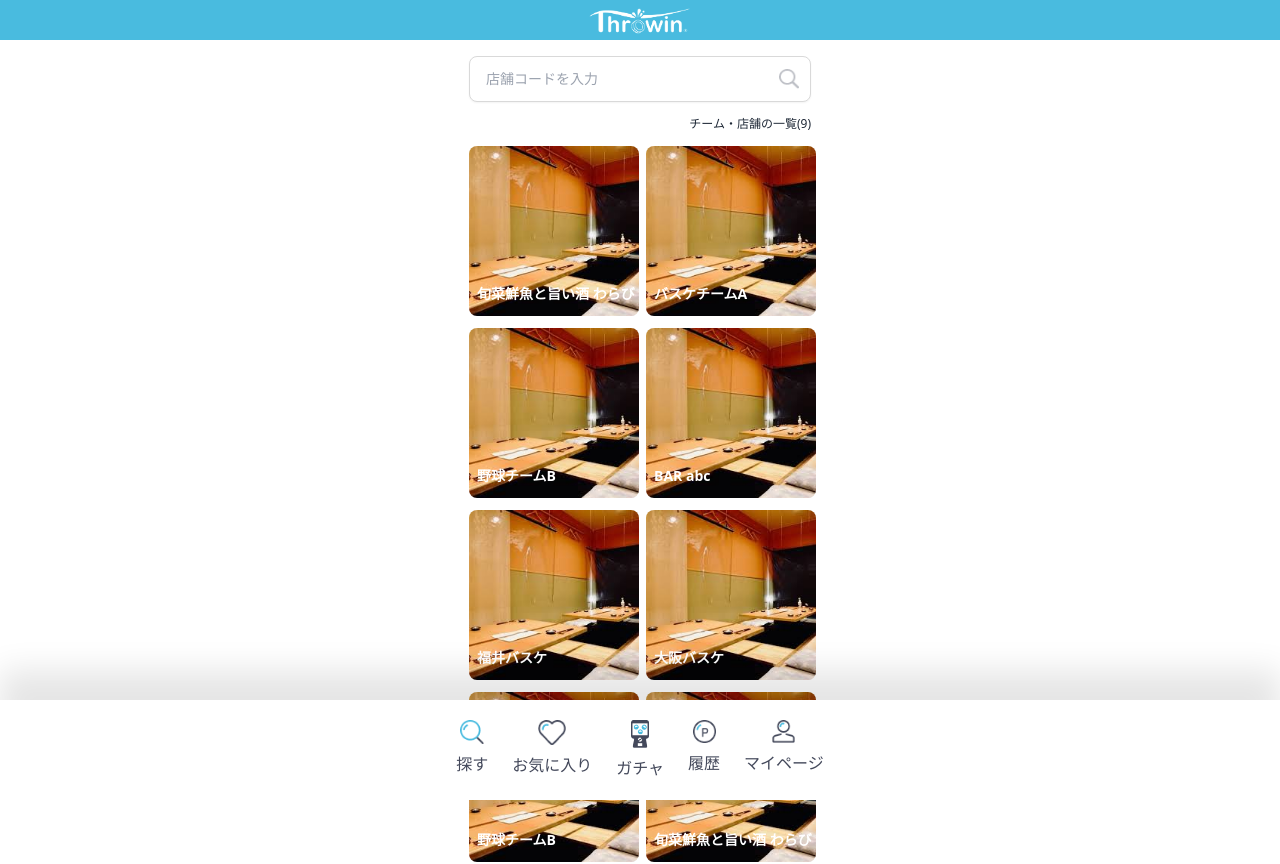
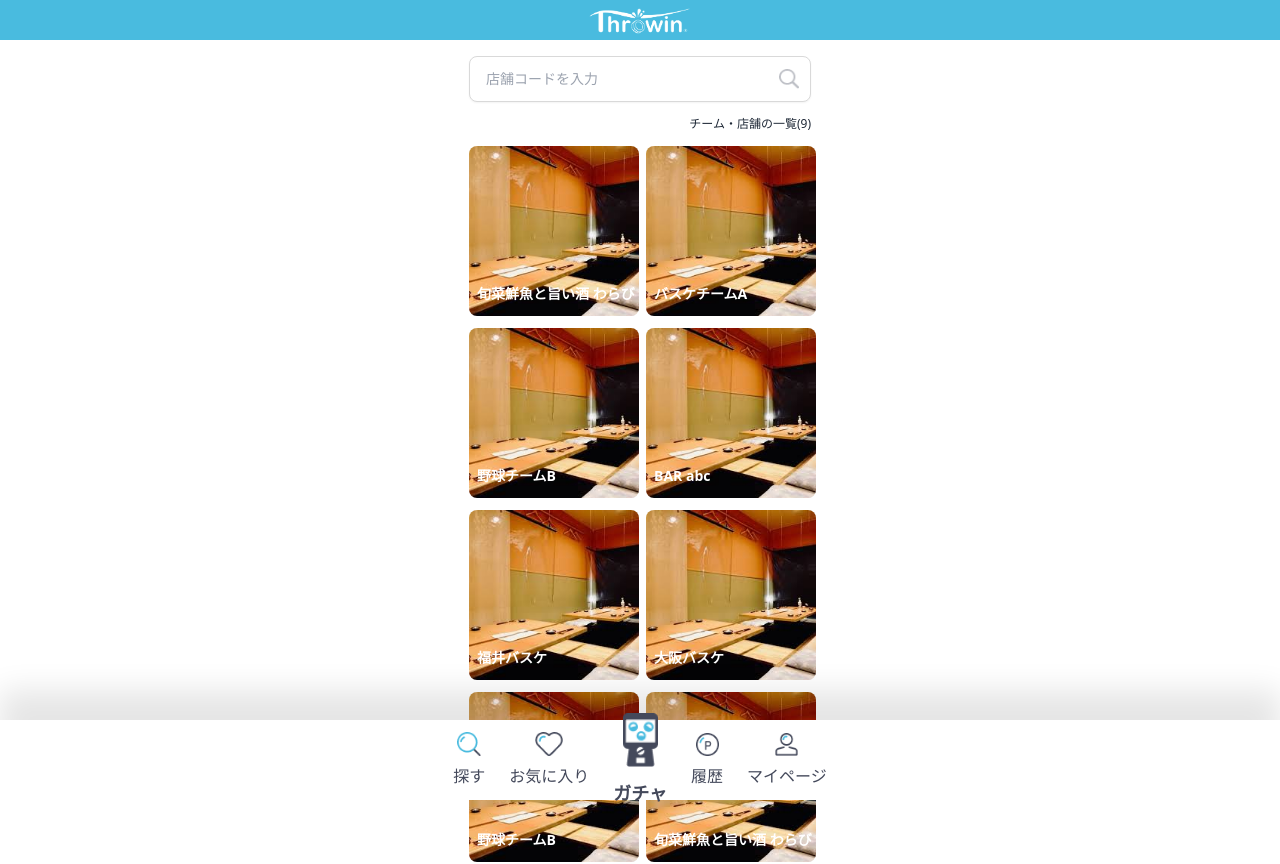
Before and after one commit to mdalamin-jbc/throwin, a React (Vite) app: page /stuff_list in a window 1280 px wide. Shown: the top 864 px of the page. Built offline with nearby package versions, Linux system fonts and the light colour scheme.

Commit message:
gacha button update

```diff
--- a/src/Shared/NavMenu/NavMenu.jsx
+++ b/src/Shared/NavMenu/NavMenu.jsx
@@ -3,7 +3,7 @@ import search from "../../assets/icons/search.png";
 import favorite from "../../assets/icons/favorite.png";
 import gacha from "../../assets/icons/Gacha.png";
 import notice from "../../assets/icons/notice.png";
-import history from "../../assets/icons//history.png";
+import history from "../../assets/icons/history.png";
 import user from "../../assets/icons/user.png";
 
 const NavMenu = () => {
@@ -71,15 +71,19 @@ const NavMenu = () => {
           })}
         >
           {({ isActive }) => (
-            <div className="flex flex-col items-center gap-2  relative">
+            <div
+              className={`flex flex-col items-center gap-3 relative ${
+                isActive ? "scale-110" : "scale-100"
+              } transition-transform`}
+            >
               <img
                 className={`transition-all ${
-                  isActive ? "w-[24px]" : "w-[18px]"
+                  isActive ? "w-[46px]" : "w-[35px]"
                 }`}
                 src={gacha}
                 alt=""
               />
-              <p>ガチャ</p>
+              <p className="text-lg font-bold">ガチャ</p>
             </div>
           )}
         </NavLink>
@@ -139,14 +143,14 @@ const NavMenu = () => {
 
   return (
     <footer
-      className="z-40 bg-white text-[#44495B] fixed bottom-0  w-full lg:w-full"
+      className="z-40 bg-white text-[#44495B] fixed bottom-0 w-full lg:w-full h-[80px]"
       style={{
         boxShadow:
           "0 -30px 30px 0 rgba(0, 0, 0, 0.1), 0 1px 2px -1px rgba(0, 0, 0, -0.1)",
       }}
     >
-      <div className="flex justify-center items-center py-5 ">
-        <ul className="flex gap-6">{links}</ul>
+      <div className="flex justify-center items-center py-5 h-full">
+        <ul className="flex gap-6 items-center h-full">{links}</ul>
       </div>
     </footer>
   );
```
